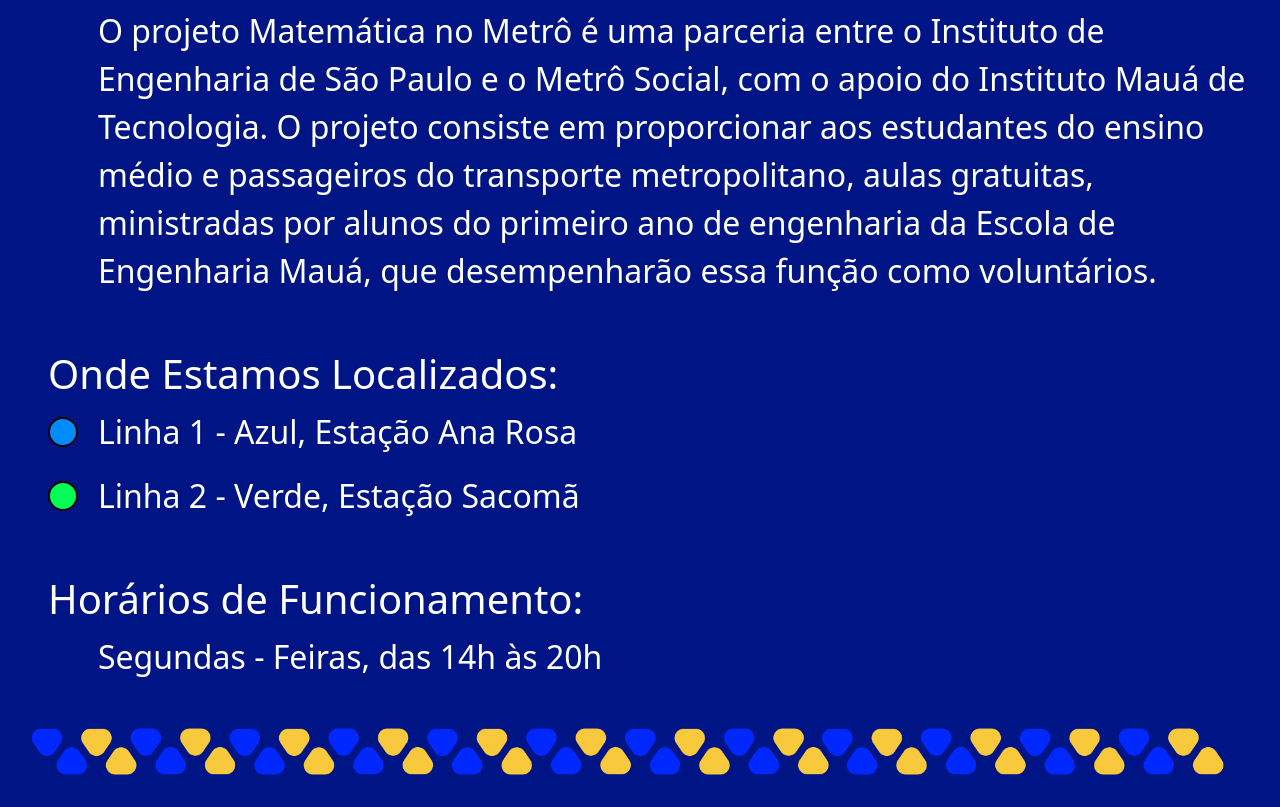
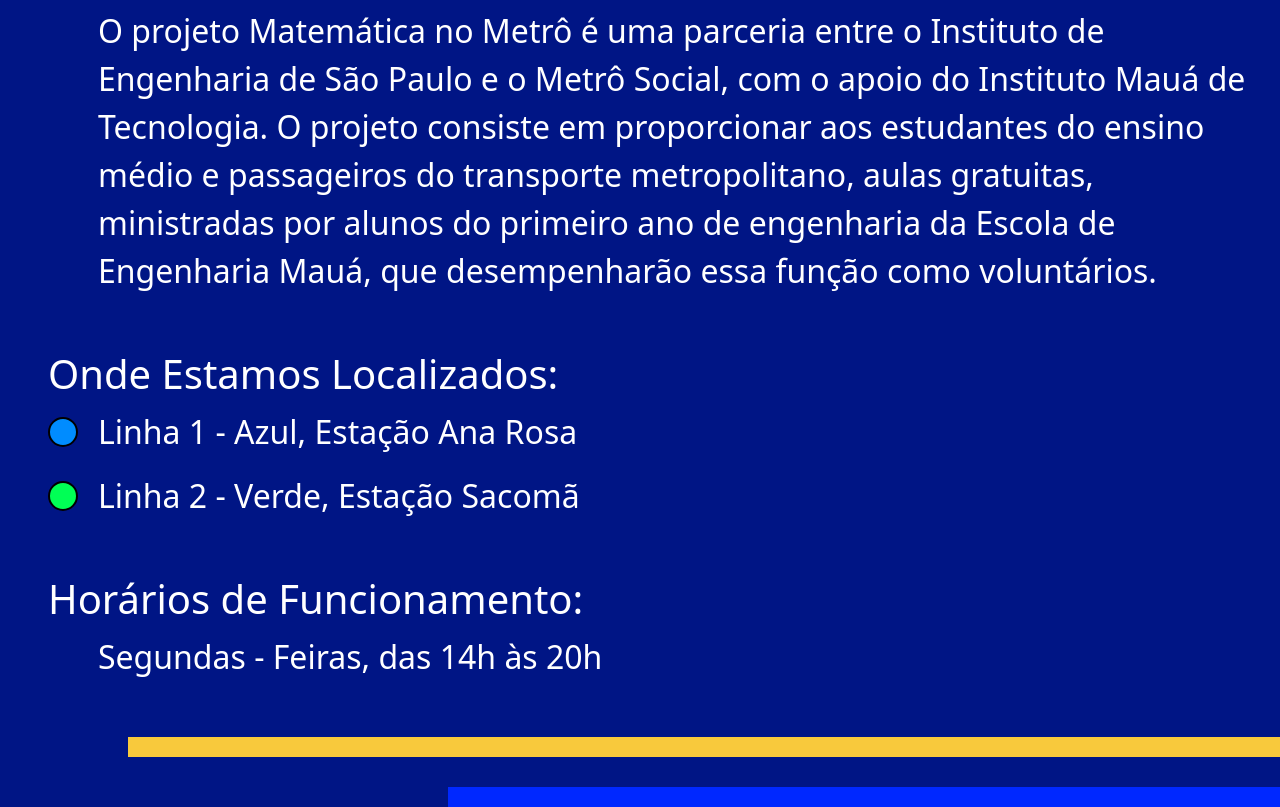
Before and after one commit to TTI111-ProjetoIntegrador-FrontEnd/ProjetoIntegrador_WebDevelopment, a website: page Front-End/tudosobre.html in a window 1280 px wide. Shown: the part 111-918 px from the top of the page. Drawn offline with nearby package versions, Linux system fonts and the light colour scheme.

Commit message:
designe da tela tudosobre

```diff
--- a/Front-End/tudosobre.html
+++ b/Front-End/tudosobre.html
@@ -13,7 +13,7 @@
             box-sizing: border-box;
         }
 
-        nav{
+        nav {
             height: 60px;
         }
 
@@ -22,7 +22,6 @@
             margin: 0;
         }
 
-
         /* Estilos do header */
         .header {
             position: fixed;
@@ -30,14 +29,11 @@
             left: 0;
             width: 100%;
             z-index: 1000;
-            /* background: #fff; */
             box-shadow: 0 4px 10px rgba(0, 0, 0, 0.1);
             padding: 5px 10px;
             height: 55px;
-            margin-bottom: 0; /* Remover margem inferior */
+            margin-bottom: 0;
         }
-
-
 
         #img-metro {
             height: 60px;
@@ -61,7 +57,7 @@
             margin: 0 20px;
             padding: 20px;
             max-width: 100%;
-            overflow-y: auto; /* Permite rolagem caso o conteúdo ultrapasse a tela */
+            overflow-y: auto;
         }
 
         h2 {
@@ -95,7 +91,7 @@
             border-radius: 50%;
         }
 
-        .linha-azul::before {
+        .linha-azul1::before {
             content: '';
             position: absolute;
             left: 0;
@@ -108,17 +104,23 @@
             border-radius: 50%;
         }
 
-        #img-container {
-            width: 100%; /* A imagem vai ocupar toda a largura da tela */
-            overflow: hidden; /* Garante que nada da imagem ultrapasse os limites */
+        .linha-amarela {
+            width: 90%;
+            height: 20px;
+            background-color: #F8C93C;
+            margin-bottom: 30px;
+            margin-left: auto;
         }
 
-        #img-container img {
-            width: 100%; /* Faz a imagem ocupar 100% da largura do container */
-            height: auto; /* Ajusta a altura proporcionalmente à largura */
-            max-height: 300px; /* Limita a altura máxima para não ficar muito alta */
-            object-fit: contain; /* Garante que a imagem seja ajustada proporcionalmente ao espaço */
+        .linha-azul {
+            width: 65%;
+            height: 20px;
+            background-color: #0028FF;
+            margin-left: auto;
+
         }
+
+
 
     </style>
 </head>
@@ -145,17 +147,19 @@
                 <p class="objective-text">O projeto Matemática no Metrô é uma parceria entre o Instituto de Engenharia de São Paulo e o Metrô Social, com o apoio do Instituto Mauá de Tecnologia. O projeto consiste em proporcionar aos estudantes do ensino médio e passageiros do transporte metropolitano, aulas gratuitas, ministradas por alunos do primeiro ano de engenharia da Escola de Engenharia Mauá, que desempenharão essa função como voluntários.</p>
 
                 <h2>Onde Estamos Localizados:</h2>
-                <p class="linha-azul">Linha 1 - Azul, Estação Ana Rosa</p>
+                <p class="linha-azul1">Linha 1 - Azul, Estação Ana Rosa</p>
                 <p class="linha-verde">Linha 2 - Verde, Estação Sacomã</p>
 
                 <h2>Horários de Funcionamento:</h2>
                 <p>Segundas - Feiras, das 14h às 20h</p>
             </div>
-            <div id="img-container">
-                <img src="/Front-End/assets/triangulospequenos.png" alt="img-ttr" width="100%"  >
-            </div>
         </div>
     </main>
+
+    <div id="lines-container">
+        <div class="linha-amarela"></div>
+        <div class="linha-azul"></div>
+    </div>
 </body>
 
 </html>
```
